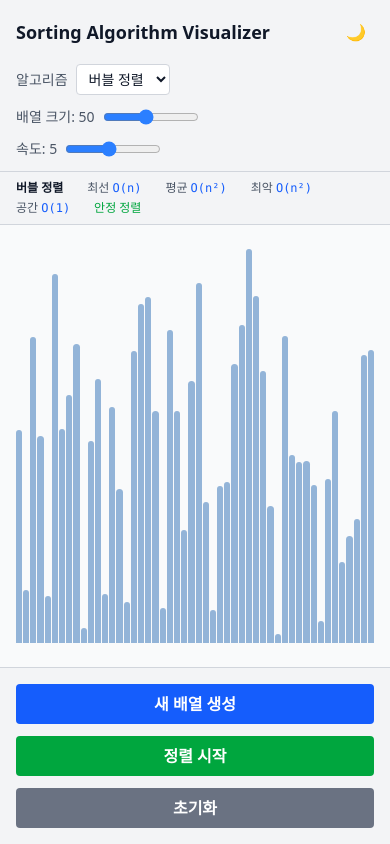
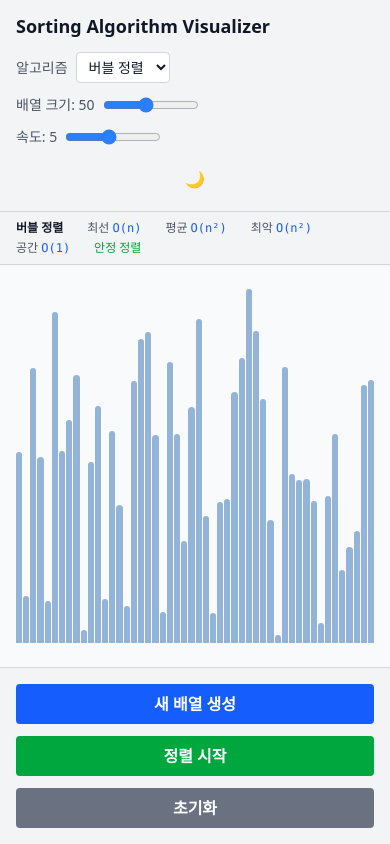
Before and after one commit to hsyungithub/first-vibecoding, a Next.js app: page / in a window 390 px wide. Built offline with nearby package versions, Linux system fonts and the light colour scheme.

Commit message:
Revert "fix: 모바일에서 ThemeToggle을 타이틀 행 우측으로 이동"
This reverts commit 446455b7cfd1910967168dea83c58a89912edf3c.

```diff
--- a/src/components/TopNav.tsx
+++ b/src/components/TopNav.tsx
@@ -29,15 +29,9 @@ export default function TopNav({
   return (
     <nav className="bg-gray-100 dark:bg-gray-900 border-b border-gray-300 dark:border-gray-700 px-4 py-3 transition-colors">
       <div className="max-w-7xl mx-auto flex flex-col gap-3 sm:flex-row sm:items-center sm:justify-between">
-        {/* 모바일: 타이틀과 ThemeToggle을 같은 행에 배치 */}
-        <div className="flex items-center justify-between">
-          <h1 className="text-lg font-bold text-gray-900 dark:text-white whitespace-nowrap">
-            Sorting Algorithm Visualizer
-          </h1>
-          <div className="sm:hidden">
-            <ThemeToggle theme={theme} onToggle={onThemeToggle} />
-          </div>
-        </div>
+        <h1 className="text-lg font-bold text-gray-900 dark:text-white whitespace-nowrap">
+          Sorting Algorithm Visualizer
+        </h1>
 
         <div className="flex flex-col gap-3 sm:flex-row sm:items-center sm:gap-6">
           <div className="flex items-center gap-2">
@@ -92,10 +86,7 @@ export default function TopNav({
             />
           </div>
 
-          {/* 데스크탑에서만 표시 */}
-          <div className="hidden sm:block">
-            <ThemeToggle theme={theme} onToggle={onThemeToggle} />
-          </div>
+          <ThemeToggle theme={theme} onToggle={onThemeToggle} />
         </div>
       </div>
     </nav>
```
Also changed, not shown: 1 other file (tests, documents, lock files or other folders).
